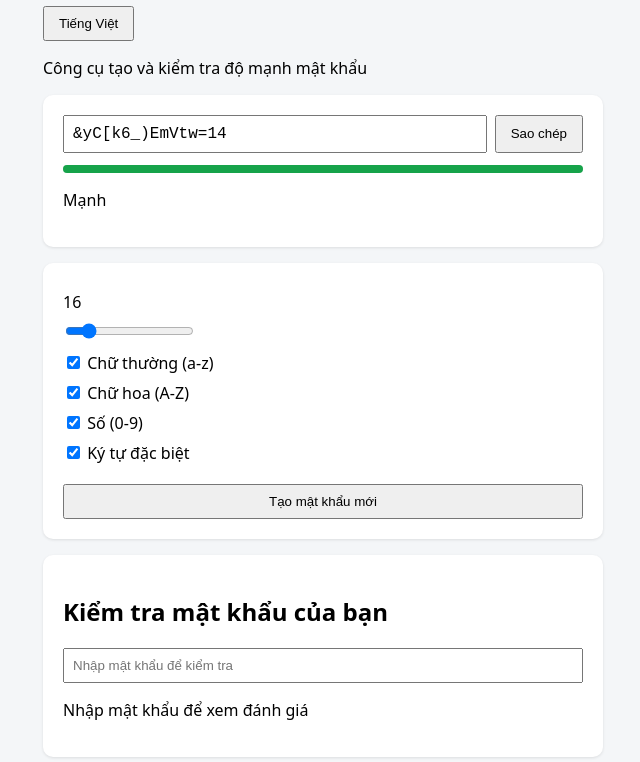
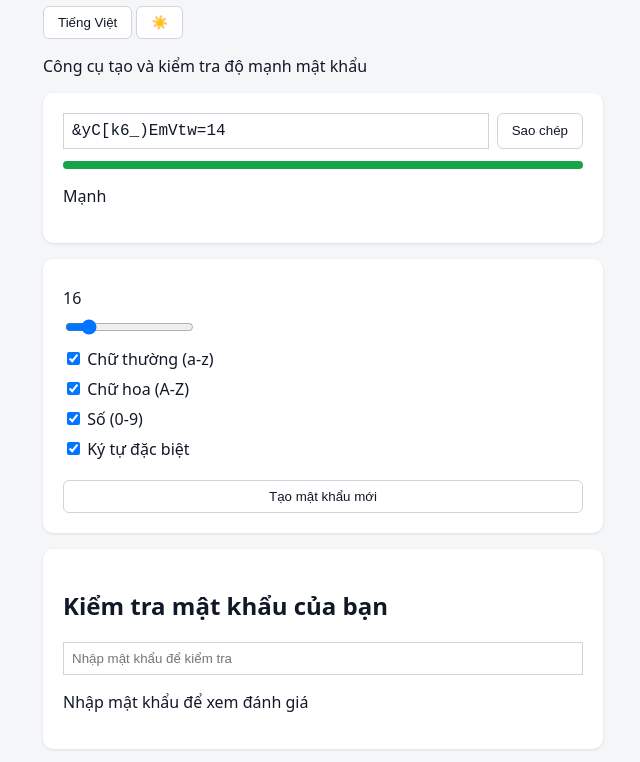
Before and after one commit to quangtldcc25tth-cell/passgen, a plain HTML site: page index.html in a window 1280 px wide. Shown: the part 104-866 px from the top of the page, without its empty margins (317-957 px from the left). Drawn offline with Linux system fonts and the light colour scheme.

Commit message:
thêm nút chuyển đổi giao diện tối/sáng

```diff
--- a/index.html
+++ b/index.html
@@ -10,6 +10,7 @@
   <main>
     <h1>PassGen</h1>
     <button id="langBtn">EN / VI</button>
+    <button id="themeBtn">🌙</button>
     <p data-i18n="subtitle">Công cụ tạo và kiểm tra độ mạnh mật khẩu</p>
 
     <section class="card">
--- a/script.js
+++ b/script.js
@@ -1,4 +1,4 @@
-// ===== Sinh mật khẩu =====
+// Bộ ký tự dùng để tạo mật khẩu
 const CHARSETS = {
   lower: "abcdefghijklmnopqrstuvwxyz",
   upper: "ABCDEFGHIJKLMNOPQRSTUVWXYZ",
@@ -37,6 +37,7 @@ function generatePassword(length, options) {
   while (chars.length < length) {
     chars.push(pool[randomInt(pool.length)]);
   }
+  // Xáo trộn mảng để các ký tự bắt buộc không nằm cố định ở đầu
   for (let i = chars.length - 1; i > 0; i--) {
     const j = randomInt(i + 1);
     [chars[i], chars[j]] = [chars[j], chars[i]];
@@ -46,7 +47,7 @@ function generatePassword(length, options) {
 
 const I18N_ERROR_NO_TYPE = "Phải chọn ít nhất một loại ký tự";
 
-// ===== Đánh giá độ mạnh =====
+// Tính entropy và đánh giá độ mạnh mật khẩu
 function estimateEntropy(pw) {
   let pool = 0;
   if (/[a-z]/.test(pw)) pool += 26;
@@ -67,7 +68,7 @@ function evaluate(pw) {
   return { key: "strong", color: "#16a34a", width: 100 };
 }
 
-// ===== Đa ngôn ngữ =====
+// Từ điển đa ngôn ngữ (Việt / Anh)
 const I18N = {
   vi: {
     subtitle: "Công cụ tạo và kiểm tra độ mạnh mật khẩu",
@@ -125,12 +126,11 @@ function applyLang(lang) {
   $("checkInput").placeholder = t("checkPlaceholder");
   $("password").placeholder = t("passwordPlaceholder");
   $("langBtn").textContent = lang === "vi" ? "Tiếng Việt" : "English";
-  // Cập nhật lại nhãn độ mạnh và kết quả kiểm tra theo ngôn ngữ mới
+  // Render lại text độ mạnh sau khi đổi ngôn ngữ
   showStrength(currentPw);
   showCheckResult($("checkInput").value);
 }
 
-// ===== Trạng thái =====
 let currentPw = "";
 const pwHistory = [];
 
@@ -156,7 +156,7 @@ function showCheckResult(value) {
   $("checkResult").textContent = r.key ? t(r.key) : t("checkPlaceholderResult");
 }
 
-// ===== Lịch sử trong phiên =====
+// Lưu tối đa 5 mật khẩu gần nhất trong phiên làm việc
 function addToHistory(pw) {
   pwHistory.unshift(pw);
   if (pwHistory.length > 5) pwHistory.pop();
@@ -180,7 +180,6 @@ function renderHistory() {
   if (box) box.style.display = pwHistory.length ? "block" : "none";
 }
 
-// ===== Luồng chính =====
 function refresh() {
   try {
     const pw = generatePassword(Number($("length").value), readOptions());
@@ -209,5 +208,22 @@ $("langBtn").addEventListener("click", () => {
   applyLang(currentLang === "vi" ? "en" : "vi");
 });
 
+// Chuyển đổi giao diện sáng / tối và lưu vào localStorage
+function applyTheme(mode) {
+  document.documentElement.classList.toggle("dark", mode === "dark");
+  $("themeBtn").textContent = mode === "dark" ? "🌙" : "☀️";
+  localStorage.setItem("theme", mode);
+}
+
+$("themeBtn").addEventListener("click", () => {
+  const isDark = document.documentElement.classList.contains("dark");
+  applyTheme(isDark ? "light" : "dark");
+});
+
+const savedTheme = localStorage.getItem("theme")
+  || (window.matchMedia("(prefers-color-scheme: dark)").matches ? "dark" : "light");
+applyTheme(savedTheme);
+
+// Khởi tạo trạng thái ban đầu khi tải trang
 applyLang("vi");
 refresh();
--- a/style.css
+++ b/style.css
@@ -1,29 +1,61 @@
+:root {
+  --bg: #f4f6f8;
+  --card: #ffffff;
+  --text: #111827;
+  --input: #ffffff;
+  --border: #d1d5db;
+  --meter-bg: #e5e7eb;
+}
+
+html.dark {
+  --bg: #111827;
+  --card: #1f2937;
+  --text: #e5e7eb;
+  --input: #374151;
+  --border: #4b5563;
+  --meter-bg: #374151;
+}
+
 body {
   font-family: system-ui, sans-serif;
-  background: #f4f6f8;
+  background: var(--bg);
+  color: var(--text);
   margin: 0;
   padding: 24px;
 }
+
 main { max-width: 560px; margin: 0 auto; }
+
 .card {
-  background: #fff;
+  background: var(--card);
   border-radius: 10px;
   padding: 20px;
   margin-bottom: 16px;
   box-shadow: 0 1px 3px rgba(0,0,0,.1);
 }
+
 .output-row { display: flex; gap: 8px; }
 .output-row input { flex: 1; font-family: monospace; font-size: 16px; padding: 8px; }
-input[type="text"] { padding: 8px; width: 100%; box-sizing: border-box; }
-button { padding: 8px 14px; cursor: pointer; }
-.meter { height: 8px; background: #e5e7eb; border-radius: 4px; margin: 12px 0 6px; }
+
+input[type="text"] {
+  padding: 8px;
+  width: 100%;
+  box-sizing: border-box;
+  background: var(--input);
+  color: var(--text);
+  border: 1px solid var(--border);
+}
+
+button {
+  padding: 8px 14px;
+  cursor: pointer;
+  background: var(--input);
+  color: var(--text);
+  border: 1px solid var(--border);
+  border-radius: 6px;
+}
+
+.meter { height: 8px; background: var(--meter-bg); border-radius: 4px; margin: 12px 0 6px; }
 #meterBar { height: 100%; width: 0; border-radius: 4px; transition: width .3s, background .3s; }
 label { display: block; margin: 8px 0; }
 #generateBtn { margin-top: 12px; width: 100%; }
-
-@media (prefers-color-scheme: dark) {
-  body { background: #111827; color: #e5e7eb; }
-  .card { background: #1f2937; }
-  input[type="text"] { background: #374151; color: #f9fafb; border: 1px solid #4b5563; }
-  button { background: #374151; color: #f9fafb; border: 1px solid #4b5563; }
-}
```
